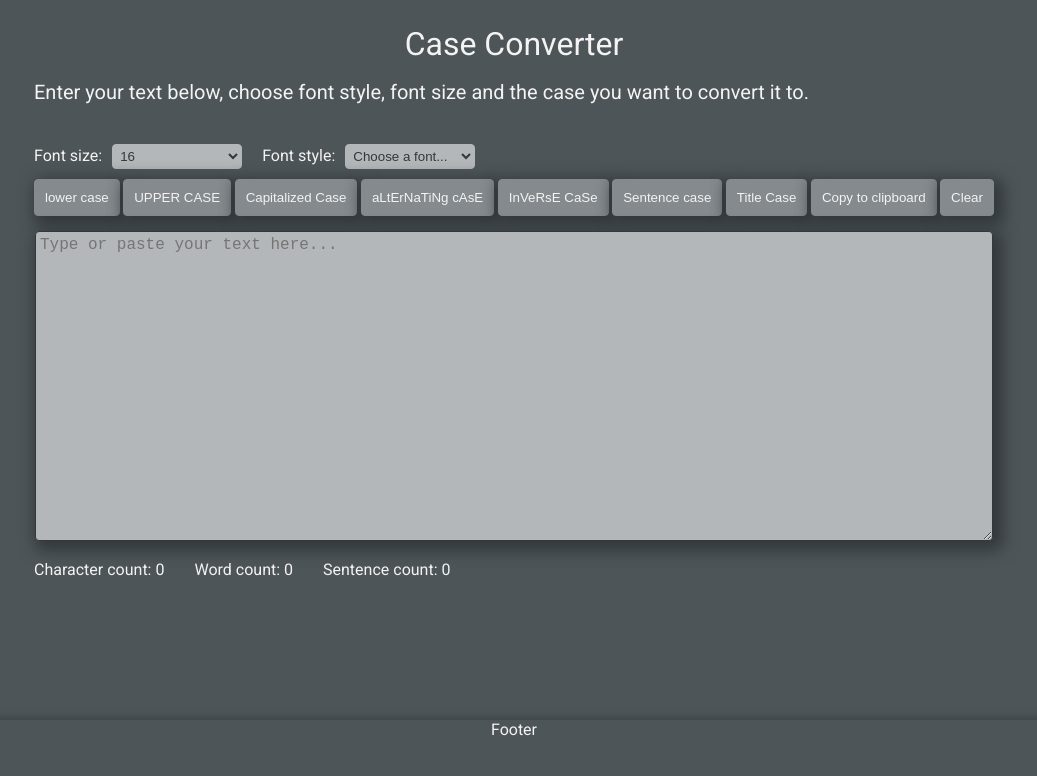
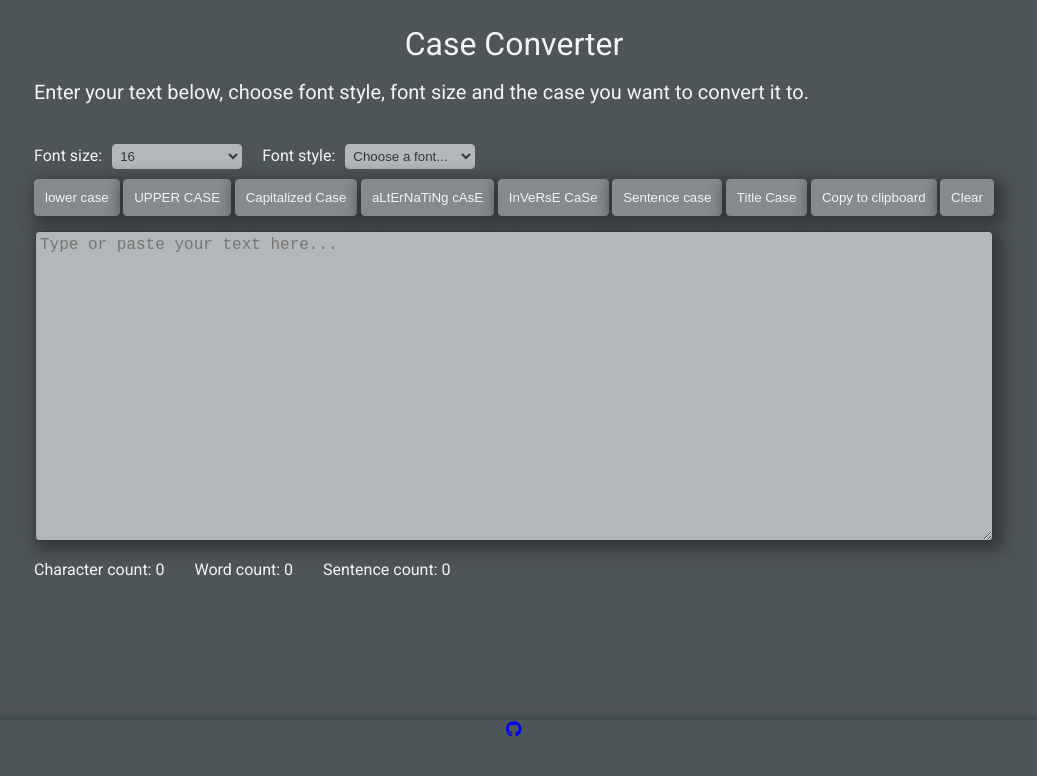
Before and after one commit to katmart93/case-converter-app, a React (Create React App) app: page / in a window 1280 px wide. Shown: the top 776 px of the page, without its empty margins (126-1163 px from the left). Built offline with nearby package versions, Linux system fonts and the light colour scheme; a web font is replaced by a local one.

Commit message:
github icon added to footer

```diff
--- a/package.json
+++ b/package.json
@@ -3,6 +3,11 @@
   "version": "0.1.0",
   "private": true,
   "dependencies": {
+    "@fortawesome/fontawesome-svg-core": "^6.1.2",
+    "@fortawesome/free-brands-svg-icons": "^6.1.2",
+    "@fortawesome/free-regular-svg-icons": "^6.1.2",
+    "@fortawesome/free-solid-svg-icons": "^6.1.2",
+    "@fortawesome/react-fontawesome": "^0.2.0",
     "@testing-library/jest-dom": "^5.16.4",
     "@testing-library/react": "^13.3.0",
     "@testing-library/user-event": "^13.5.0",
--- a/src/components/Footer.jsx
+++ b/src/components/Footer.jsx
@@ -1,5 +1,12 @@
-import React from "react";
+import { FontAwesomeIcon } from "@fortawesome/react-fontawesome";
+import { faGithub } from "@fortawesome/free-brands-svg-icons";
 
 export default function Footer() {
-  return <div className="footer">Footer</div>;
+  return (
+    <div className="footer">
+      <a href="https://github.com/katmart93">
+        <FontAwesomeIcon icon={faGithub} />
+      </a>
+    </div>
+  );
 }
```
Also changed, not shown: 1 other file (tests, documents, lock files or other folders).
